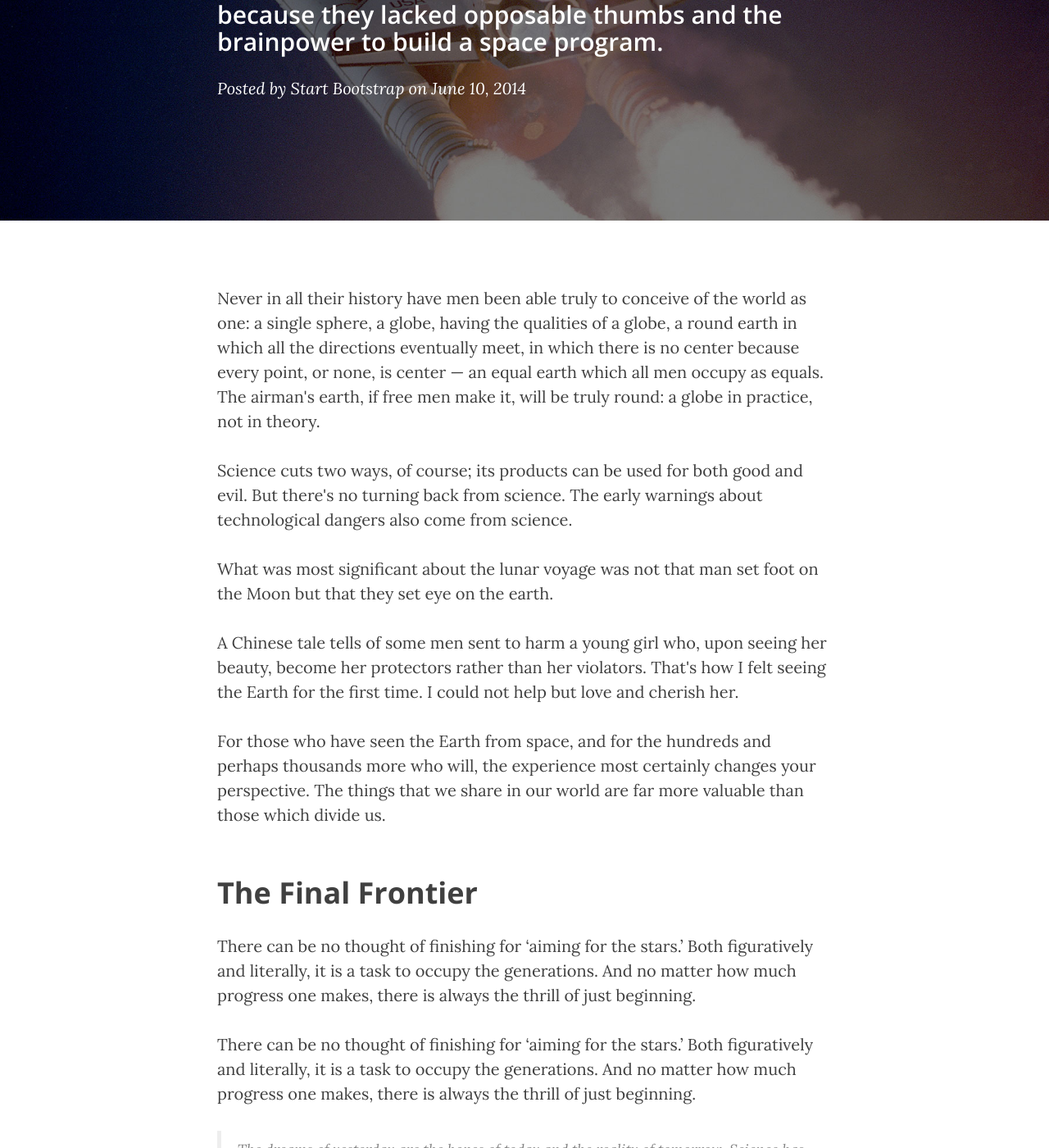
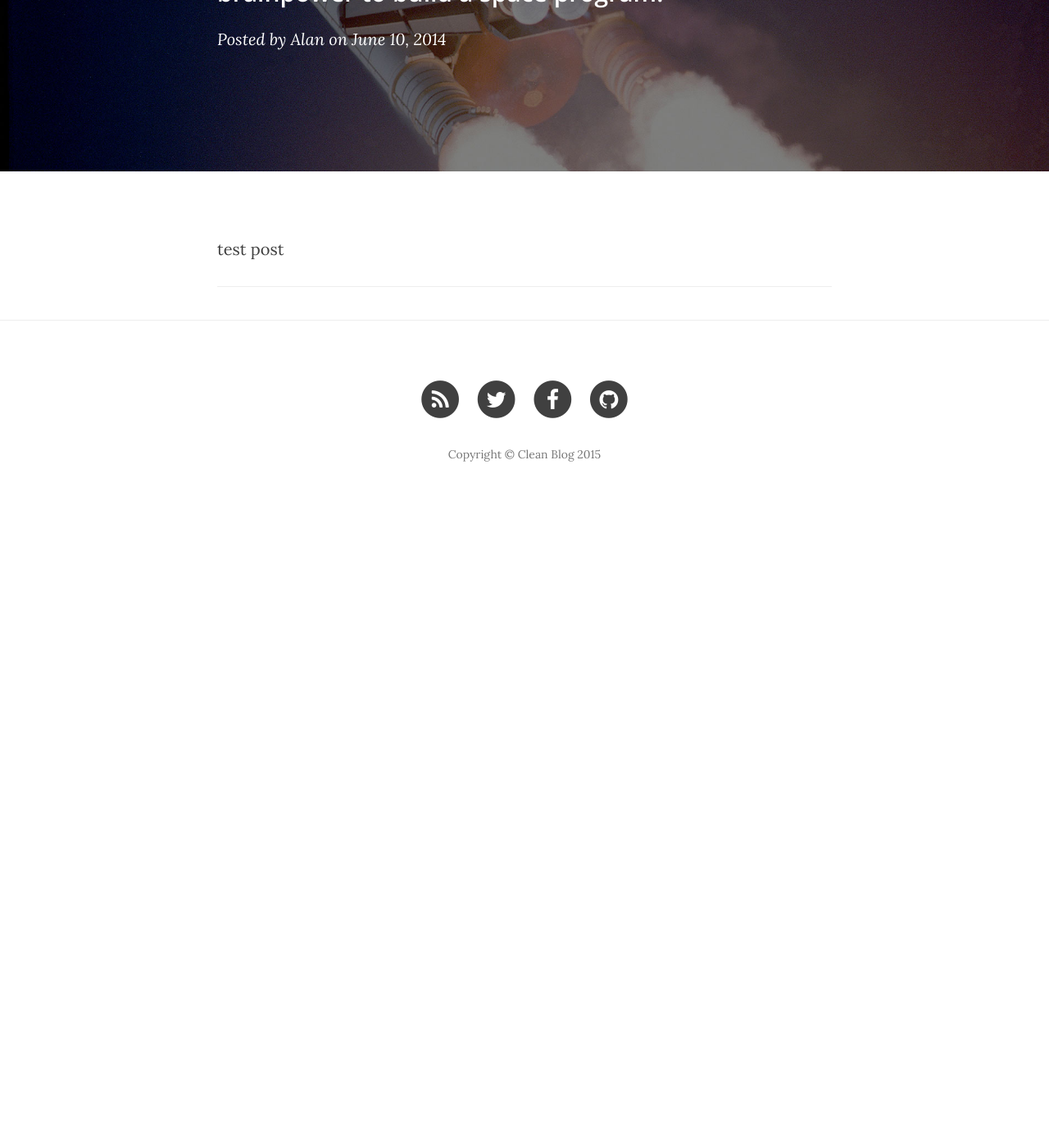
Before and after one commit to AmaxJ/AmaxJ.github.io, a Jekyll site: the page built from _posts/2014-06-10-dinosaurs.markdown, in a window 1280 px wide and 1400 px high, scrolled down 300 px. Shown: the whole window at 82% size. Built offline with Jekyll 4.4.1, drawn with Linux system fonts in a browser that asks for light colours; nearby versions of some CDN libraries; after the commit the page ends 930 px from its top, so only the background shows below that; some of the changed text lies outside the part shown.

```diff
--- /dev/null
+++ b/Gemfile
@@ -0,0 +1,2 @@
+source 'https://rubygems.org'
+gem 'github-pages’
--- a/_config.yml
+++ b/_config.yml
@@ -3,7 +3,7 @@ title: Clean Blog
 header-img: img/home-bg.jpg
 email: your-email@yourdomain.com
 description: "Write your site description here. It will be used as your sites meta description as well!"
-baseurl: "/startbootstrap-clean-blog-jekyll"
+baseurl: ""
 url: "http://yourdomain.com"
 twitter_username: SBootstrap
 github_username:  davidtmiller
--- a/_posts/2014-06-10-dinosaurs.markdown
+++ b/_posts/2014-06-10-dinosaurs.markdown
@@ -1,43 +1,10 @@
 ---
 layout:     post
-title:      "Dinosaurs are extinct today"
+title:      "TESTING"
 subtitle:   "because they lacked opposable thumbs and the brainpower to build a space program."
 date:       2014-06-10 12:00:00
-author:     "Start Bootstrap"
+author:     "Alan"
 header-img: "img/post-bg-01.jpg"
 ---
 
-<p>Never in all their history have men been able truly to conceive of the world as one: a single sphere, a globe, having the qualities of a globe, a round earth in which all the directions eventually meet, in which there is no center because every point, or none, is center — an equal earth which all men occupy as equals. The airman's earth, if free men make it, will be truly round: a globe in practice, not in theory.</p>
-
-<p>Science cuts two ways, of course; its products can be used for both good and evil. But there's no turning back from science. The early warnings about technological dangers also come from science.</p>
-
-<p>What was most significant about the lunar voyage was not that man set foot on the Moon but that they set eye on the earth.</p>
-
-<p>A Chinese tale tells of some men sent to harm a young girl who, upon seeing her beauty, become her protectors rather than her violators. That's how I felt seeing the Earth for the first time. I could not help but love and cherish her.</p>
-
-<p>For those who have seen the Earth from space, and for the hundreds and perhaps thousands more who will, the experience most certainly changes your perspective. The things that we share in our world are far more valuable than those which divide us.</p>
-
-<h2 class="section-heading">The Final Frontier</h2>
-
-<p>There can be no thought of finishing for ‘aiming for the stars.’ Both figuratively and literally, it is a task to occupy the generations. And no matter how much progress one makes, there is always the thrill of just beginning.</p>
-
-<p>There can be no thought of finishing for ‘aiming for the stars.’ Both figuratively and literally, it is a task to occupy the generations. And no matter how much progress one makes, there is always the thrill of just beginning.</p>
-
-<blockquote>The dreams of yesterday are the hopes of today and the reality of tomorrow. Science has not yet mastered prophecy. We predict too much for the next year and yet far too little for the next ten.</blockquote>
-
-<p>Spaceflights cannot be stopped. This is not the work of any one man or even a group of men. It is a historical process which mankind is carrying out in accordance with the natural laws of human development.</p>
-
-<h2 class="section-heading">Reaching for the Stars</h2>
-
-<p>As we got further and further away, it [the Earth] diminished in size. Finally it shrank to the size of a marble, the most beautiful you can imagine. That beautiful, warm, living object looked so fragile, so delicate, that if you touched it with a finger it would crumble and fall apart. Seeing this has to change a man.</p>
-
-<a href="#">
-    <img src="{{ site.baseurl }}/img/post-sample-image.jpg" alt="Post Sample Image">
-</a>
-<span class="caption text-muted">To go places and do things that have never been done before – that’s what living is all about.</span>
-
-<p>Space, the final frontier. These are the voyages of the Starship Enterprise. Its five-year mission: to explore strange new worlds, to seek out new life and new civilizations, to boldly go where no man has gone before.</p>
-
-<p>As I stand out here in the wonders of the unknown at Hadley, I sort of realize there’s a fundamental truth to our nature, Man must explore, and this is exploration at its greatest.</p>
-
-<p>Placeholder text by <a href="http://spaceipsum.com/">Space Ipsum</a>. Photographs by <a href="https://www.flickr.com/photos/nasacommons/">NASA on The Commons</a>.</p>
+<p>test post</p>
```
Also changed, not shown: _posts/2014-07-01-dreams.markdown (deleted, +0 -42 lines), _posts/2014-07-08-failure-is-not-an-option.markdown (deleted, +0 -43 lines), _posts/2014-08-24-science-has-not-yet-mastered-prophecy.markdown (deleted, +0 -43 lines), _posts/2014-09-18-i-believe.markdown (deleted, +0 -42 lines), _posts/2014-09-24-man-must-explore.markdown (deleted, +0 -43 lines).
